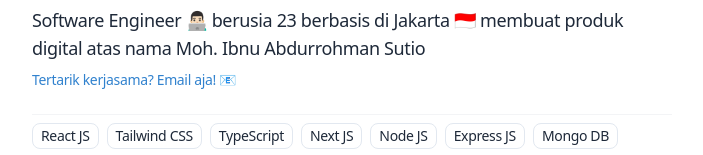
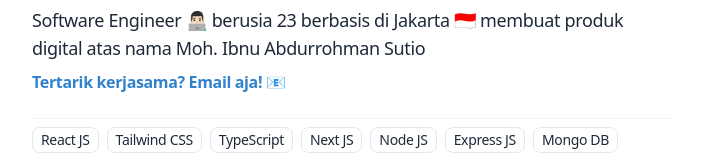
Before and after one commit to ibnnudevv/fport, a Next.js app: page / in a window 1280 px wide. Shown: the part 187-342 px from the top of the page, without its empty margins (288-991 px from the left). Built offline with nearby package versions, Linux system fonts and the light colour scheme.

Commit message:
Update page description styles for improved readability

```diff
--- a/app/_component/page-description.tsx
+++ b/app/_component/page-description.tsx
@@ -14,7 +14,7 @@
       <div className="text-lg">
         <p className="text-gray-800">{text}</p>
         <Link href={link}>
-          <p className="text-[#3182ce] font-medium text-sm hover:text-[#2c5282] cursor-pointer mt-2 hover:underline">
+          <p className="text-[#3182ce] font-semibold text-base hover:text-[#2c5282] cursor-pointer mt-2 hover:underline">
             Tertarik kerjasama? Email aja! 📧
           </p>
         </Link>
```
